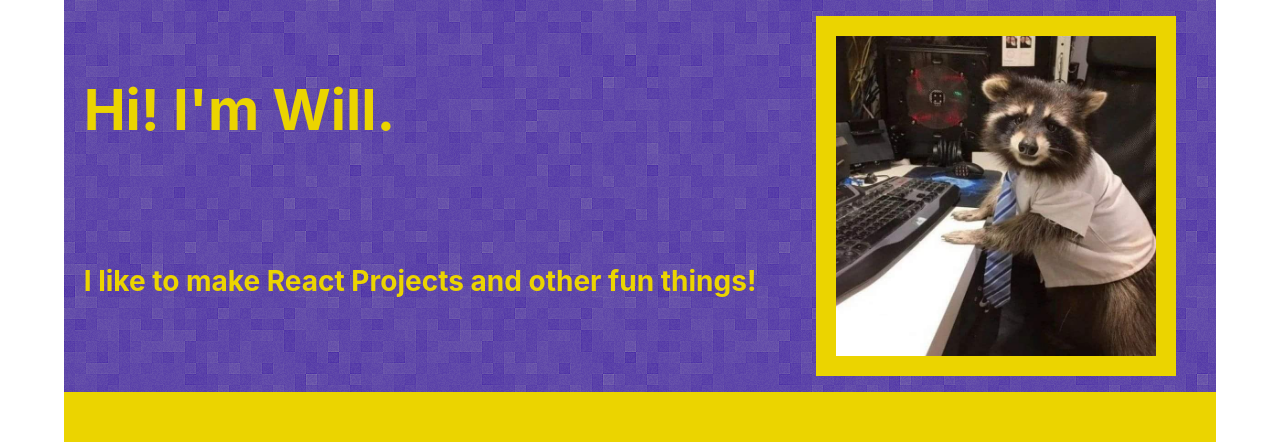
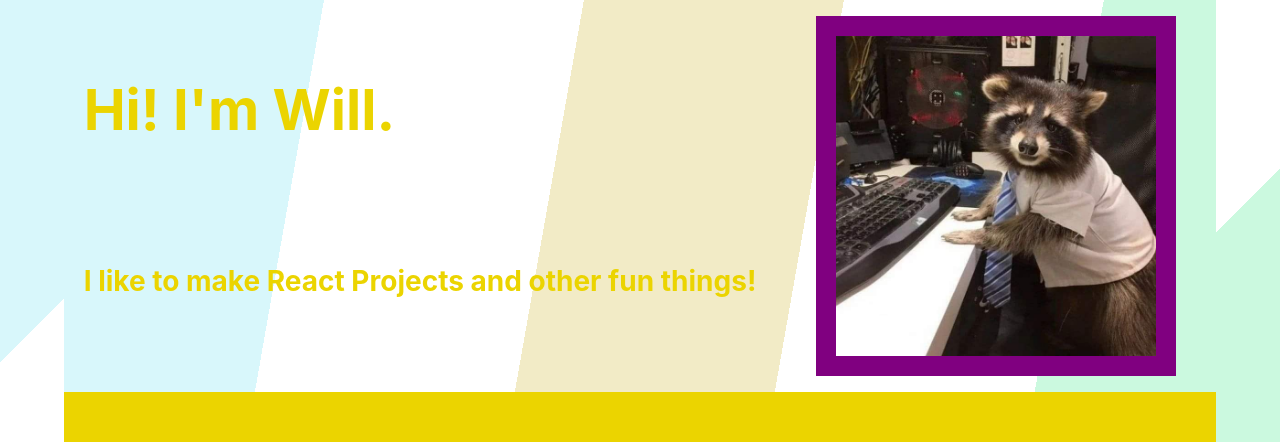
Before and after one commit to WillMacBaker/home, a React (Vite) app: page / in a window 1280 px wide. Shown: the top 442 px of the page. Built offline with nearby package versions, Linux system fonts and the light colour scheme.

Commit message:
minor refactoring of index.css to styledcomponent style management

```diff
--- a/src/components/JumboTron.tsx
+++ b/src/components/JumboTron.tsx
@@ -4,6 +4,38 @@ import portrait from '../assets/images/definitelyMe.jpeg'
 import { motion } from 'motion/react';
 
 
+
+const StyledSection = styled(motion.section)`
+    display: flex;
+    flex-direction: column;
+    max-width: 1200px;
+    justify-self: center;
+`
+
+const PortraitContainer = styled(motion.div)`
+
+`
+
+const PortraitContainerFigure = styled(motion.figure)`
+    display: flex;
+    background-color:purple;
+    width: 40vh;
+    padding: 20px;
+`
+
+const StyledImageContainer = styled(motion.img)`
+    height: auto;
+    width: 100%;
+`
+
+const JumboTronTopSection = styled(motion.div)`
+    display: inline-flex;
+    flex-direction: row;
+    // UPDATE BACKGROUND IMAGE REFERENCE, MAYBE CHANGE TO PATTERN INSTEAD
+    background-image: repeating-linear-gradient(100deg, #d8f7fb,#d8f7fb 20vw,#ffffff 20vw,#ffffff 40vw,#f2ebc6 40vw,#f2ebc6 60vw,#ffffff 60vw,#ffffff 80vw,#cbf9df 80vw,#cbf9df 100vw,#ffffff 100vw,#ffffff 120vw);
+    background-color: var(--purple);
+    color: var(--yellow);
+`
 
 const StyledButton = styled.button<{$color?: string}>`
     background-color: ${({$color}) => $color || "purple"};
@@ -25,8 +57,8 @@ interface IJumbotron{
 
 export const JumboTron = ({name, age, job, buttonColor}: IJumbotron) => {
     return(
-        <section className="jumboTronContainer">
-            <div className="jumboTronTopSection">
+        <StyledSection className="jumboTronContainer">
+            <JumboTronTopSection className="jumboTronTopSection">
                 <div>
                     <motion.article className="pageHeader"
                     initial={{opacity: "0%"}}
@@ -41,18 +73,18 @@ export const JumboTron = ({name, age, job, buttonColor}: IJumbotron) => {
                         </div>
                     </motion.article>
                 </div>
-                <motion.div className="portraitContainer"
+                <PortraitContainer className="portraitContainer"
                 initial={{opacity: "0%"}}
                 animate={{opacity:"100%"}}>
                     {/* Todo: to replace this figure and img with a generic image component, that
                         can take parameters to define basic styling, like width, height...
                         Currently handled in bootleg way via standard index.css
                         */}
-                    <figure >
-                        <img className="portrait" src="./src/assets/images/definitelyMe.jpeg"></img>
-                    </figure>
-                </motion.div>
-            </div>
+                    <PortraitContainerFigure>
+                        <StyledImageContainer className="portrait" src="./src/assets/images/definitelyMe.jpeg"></StyledImageContainer>
+                    </PortraitContainerFigure>
+                </PortraitContainer>
+            </JumboTronTopSection>
             <div className="jumboTronBottomSection">
                 <div>
                     <ul className="pageHeaderSubHighlights">
@@ -65,6 +97,6 @@ export const JumboTron = ({name, age, job, buttonColor}: IJumbotron) => {
                     </ul>
                 </div>
             </div>
-        </section>
+        </StyledSection>
     )
 }
--- a/src/index.css
+++ b/src/index.css
@@ -12,6 +12,7 @@ body {
   -webkit-font-smoothing: antialiased;
   -moz-osx-font-smoothing: grayscale;
 
+  background-image: repeating-linear-gradient(135deg, #d8f7fb,#d8f7fb 20vw,#ffffff 20vw,#ffffff 40vw,#f2ebc6 40vw,#f2ebc6 60vw,#ffffff 60vw,#ffffff 80vw,#cbf9df 80vw,#cbf9df 100vw,#ffffff 100vw,#ffffff 120vw);
   /* background-image: radial-gradient(black 5%, white 0%); */
   /* background-size: 5% 10%; */
 }
@@ -27,10 +28,7 @@ code {
 /* MOVE ALL THE BELOW CODE INTO THEIR OWN STYLED COMPONENTS*/
 
 .jumboTronContainer {
-    display: flex;
-    flex-direction: column;
-    max-width: 1200px;
-    justify-self: center;
+
 }
 
 .jumboTronTopSection {
@@ -73,18 +71,6 @@ code {
     font-size: 48px;
 }
 
-.portraitContainer figure {
-    display: flex;
-    background-color:#EBD400;;
-    width: 40vh;
-    padding: 20px;
-}
-
-.portrait {
-    height: auto;
-    width: 100%;
-}
-
 
 /* PROJECT PANE CSS STYLING*/
 
```
